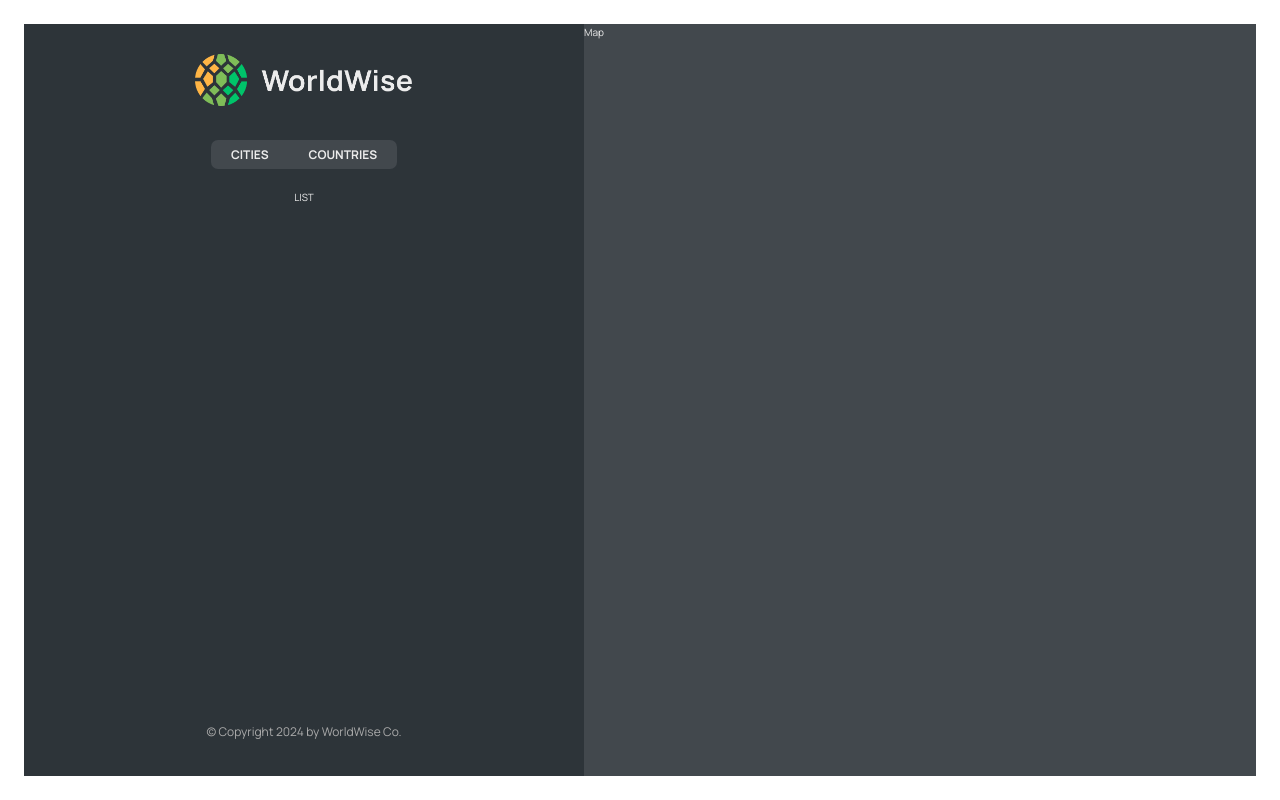
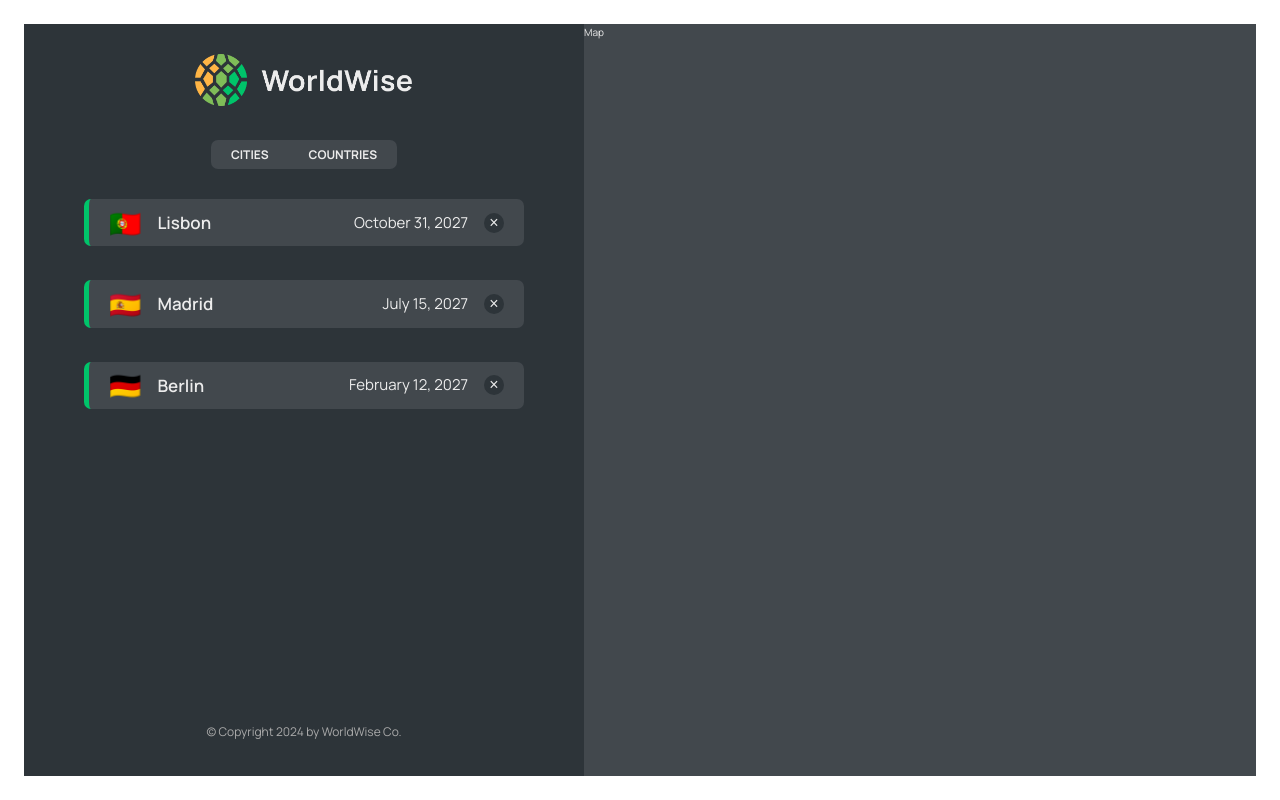
Before and after one commit to wbdvlpmnt/React_worldwise, a React (Vite) app: page /app in a window 1280 px wide. Built offline with nearby package versions, Linux system fonts and the light colour scheme; data requests are answered from the project's data file.

Commit message:
add city and country lists

```diff
--- a/package.json
+++ b/package.json
@@ -8,7 +8,7 @@
     "build": "vite build",
     "lint": "eslint . --ext js,jsx --report-unused-disable-directives --max-warnings 0",
     "preview": "vite preview",
-    "server": "json-server --watch data/cities.json --port 9000 -delay 500"
+    "server": "json-server --watch data/cities.json --port 9000 --delay 500"
   },
   "dependencies": {
     "json-server": "^0.17.3",
--- a/src/App.jsx
+++ b/src/App.jsx
@@ -6,8 +6,29 @@
 import PageNotFound from "./pages/PageNotFound";
 import AppLayout from "./pages/AppLayout";
 import CityList from "./components/CityList";
+import { useEffect, useState } from "react";
+import CountryList from "./components/CountryList";
 
+const BASE_URL = "http://localhost:9000";
 export default function App() {
+  const [cities, setCities] = useState([]);
+  const [isLoading, setIsLoading] = useState(false);
+
+  useEffect(() => {
+    async function fetchCities() {
+      try {
+        const res = await fetch(`${BASE_URL}/cities`);
+        const data = await res.json();
+        setCities(data);
+      } catch {
+        alert("There was an error loading data");
+      } finally {
+        setIsLoading(false);
+      }
+    }
+    fetchCities();
+  }, []);
+
   return (
     <BrowserRouter>
       <Routes>
@@ -15,9 +36,18 @@
         <Route path="/product" element={<Product />} />
         <Route path="/pricing" element={<Pricing />} />
         <Route path="/app" element={<AppLayout />}>
-          <Route index element={<CityList />} />
-          <Route path="cities" element={<CityList />} />
-          <Route path="countries" element={<p>lcountries</p>} />
+          <Route
+            index
+            element={<CityList cities={cities} isLoading={isLoading} />}
+          />
+          <Route
+            path="cities"
+            element={<CityList cities={cities} isLoading={isLoading} />}
+          />
+          <Route
+            path="countries"
+            element={<CountryList cities={cities} isLoading={isLoading} />}
+          />
           <Route path="form" element={<p>form</p>} />
         </Route>
         <Route path="/login" element={<Login />} />
--- /dev/null
+++ b/src/components/CityItem.jsx
@@ -0,0 +1,19 @@
+import styles from "./CityItem.module.css";
+const formatDate = (date) =>
+  new Intl.DateTimeFormat("en", {
+    day: "numeric",
+    month: "long",
+    year: "numeric",
+  }).format(new Date(date));
+
+export default function CityItem({ city }) {
+  const { cityName, emoji, date } = city;
+  return (
+    <li className={styles.cityItem}>
+      <span className={styles.emoji}>{emoji}</span>
+      <h3 className={styles.name}>{cityName}</h3>
+      <time className={styles.date}>{formatDate(date)}</time>
+      <button className={styles.deleteBtn}>&times;</button>
+    </li>
+  );
+}
--- a/src/components/CityItem.module.css
+++ b/src/components/CityItem.module.css
@@ -4,7 +4,7 @@
   display: flex;
   gap: 1.6rem;
   align-items: center;
-
+  margin: 1rem;
   background-color: var(--color-dark--2);
   border-radius: 7px;
   padding: 1rem 2rem;
--- a/src/components/CityList.jsx
+++ b/src/components/CityList.jsx
@@ -1,5 +1,24 @@
+import CityItem from "./CityItem";
 import styles from "./CityList.module.css";
+import Spinner from "./Spinner";
+import Message from "./Message";
 
-export default function CityList() {
-  return <ul className={styles.CityList}>LIST</ul>;
+export default function CityList({ cities, isLoading }) {
+  if (isLoading) {
+    return <Spinner />;
+  }
+
+  if (!cities.length) {
+    return (
+      <Message message="add your first city by clicking on a city on the map" />
+    );
+  }
+
+  return (
+    <ul className={styles.cityList}>
+      {cities.map((city) => {
+        return <CityItem city={city} key={city.id} />;
+      })}
+    </ul>
+  );
 }
--- a/src/components/CountryItem.module.css
+++ b/src/components/CountryItem.module.css
@@ -6,6 +6,7 @@
 
   font-size: 1.7rem;
   font-weight: 600;
+  margin: 1rem;
 
   background-color: var(--color-dark--2);
   border-radius: 7px;
--- /dev/null
+++ b/src/components/CountryList.jsx
@@ -0,0 +1,30 @@
+import CountryItem from "./CountryItem";
+import styles from "./CountryList.module.css";
+import Spinner from "./Spinner";
+import Message from "./Message";
+
+export default function CountryList({ cities, isLoading }) {
+  if (isLoading) {
+    return <Spinner />;
+  }
+
+  if (!cities.length) {
+    return (
+      <Message message="add your first city by clicking on a city on the map" />
+    );
+  }
+
+  const countries = cities.reduce((arr, city) => {
+    if (!arr.map((el) => el.country).includes(city.country))
+      return [...arr, { country: city.country, emoji: city.emoji }];
+    else return arr;
+  }, []);
+
+  return (
+    <ul className={styles.countriesList}>
+      {countries.map((country) => {
+        return <CountryItem country={country} />;
+      })}
+    </ul>
+  );
+}
```
Also changed, not shown: .eslintrc.cjs (deleted).
